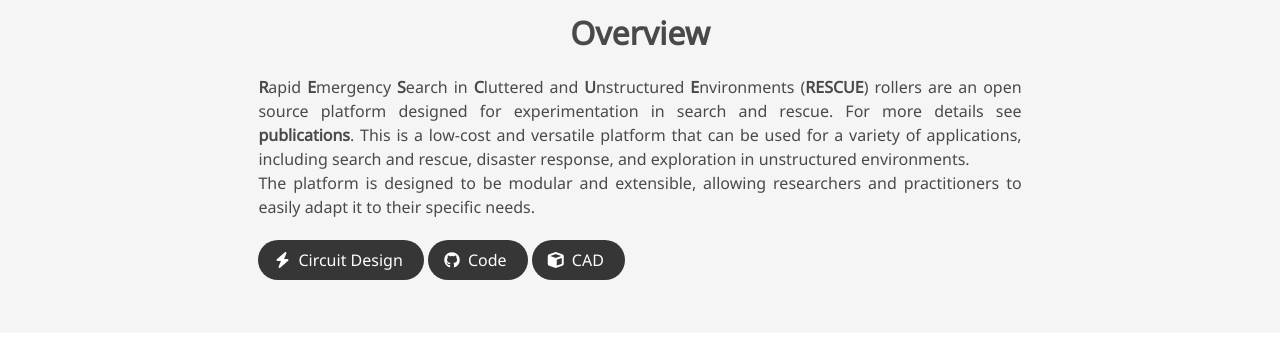
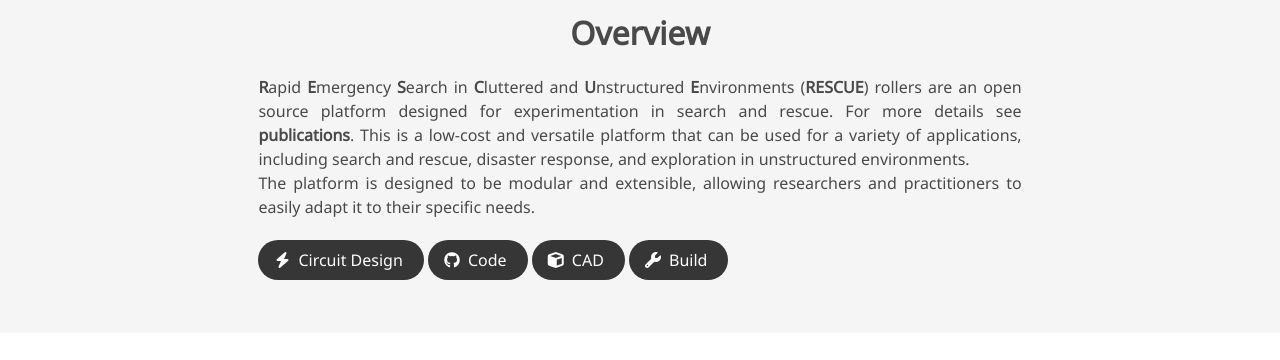
Before and after one commit to snibo13/rescue-rollers-website, a plain HTML site: page index.html in a window 1280 px wide. Shown: the part 667-1027 px from the top of the page. Drawn offline with nearby package versions, Linux system fonts and the light colour scheme; some icons are missing; a web font is replaced by a local one.

Commit message:
Added build link

```diff
--- a/index.html
+++ b/index.html
@@ -121,6 +121,15 @@
                   <i class="fas fa-cube"></i>
                 </span>
                 <span>CAD</span>
+              </a>
+            </span>
+            <span class="link-block">
+              <a href="/build"
+                target="_blank" class="external-link button is-normal is-rounded is-dark">
+                <span class="icon">
+                  <i class="fas fa-wrench"></i>
+                </span>
+                <span>Build</span>
               </a>
             </span>
           </div>
```
